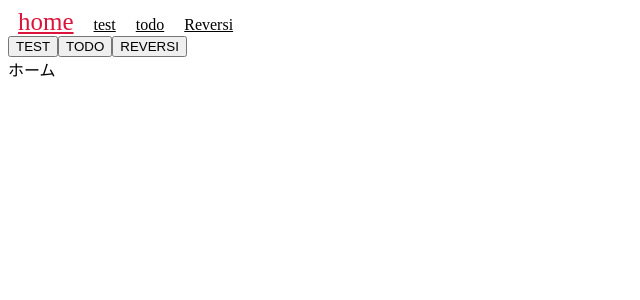
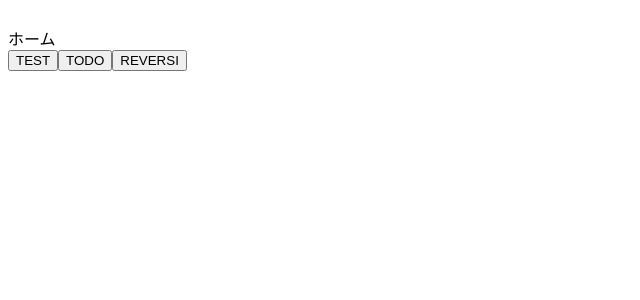
Before and after one commit to tbt45/portfolio, a Vue app: page / in a window 1280 px wide. Shown: the top 300 px of the page, without its empty margins (0-640 px from the left). Built offline with nearby package versions, Linux system fonts and the light colour scheme.

Commit message:
README setting

```diff
--- a/src/App.vue
+++ b/src/App.vue
@@ -26,11 +26,12 @@
 
 <style>
   .link{
-    margin: 10px;
-    color: #000;
+    /* margin: 10px;
+    color: #000; */
+    opacity: 0;
   }
-  .link2{
+  /* .link2{
     font-size: 25px;
     color: crimson;
-  }
+  } */
 </style>
--- a/src/components/views/Home.vue
+++ b/src/components/views/Home.vue
@@ -1,9 +1,9 @@
 <template>
   <div class="main">
+    <div class="home">ホーム</div>
     <button @click="Test">TEST</button>
     <button @click="Todo">TODO</button>
     <button @click="Reversi">REVERSI</button>
-    <div class="home">ホーム</div>
   </div>
 </template>
 
```
Also changed, not shown: 1 other file (tests, documents, lock files or other folders).
